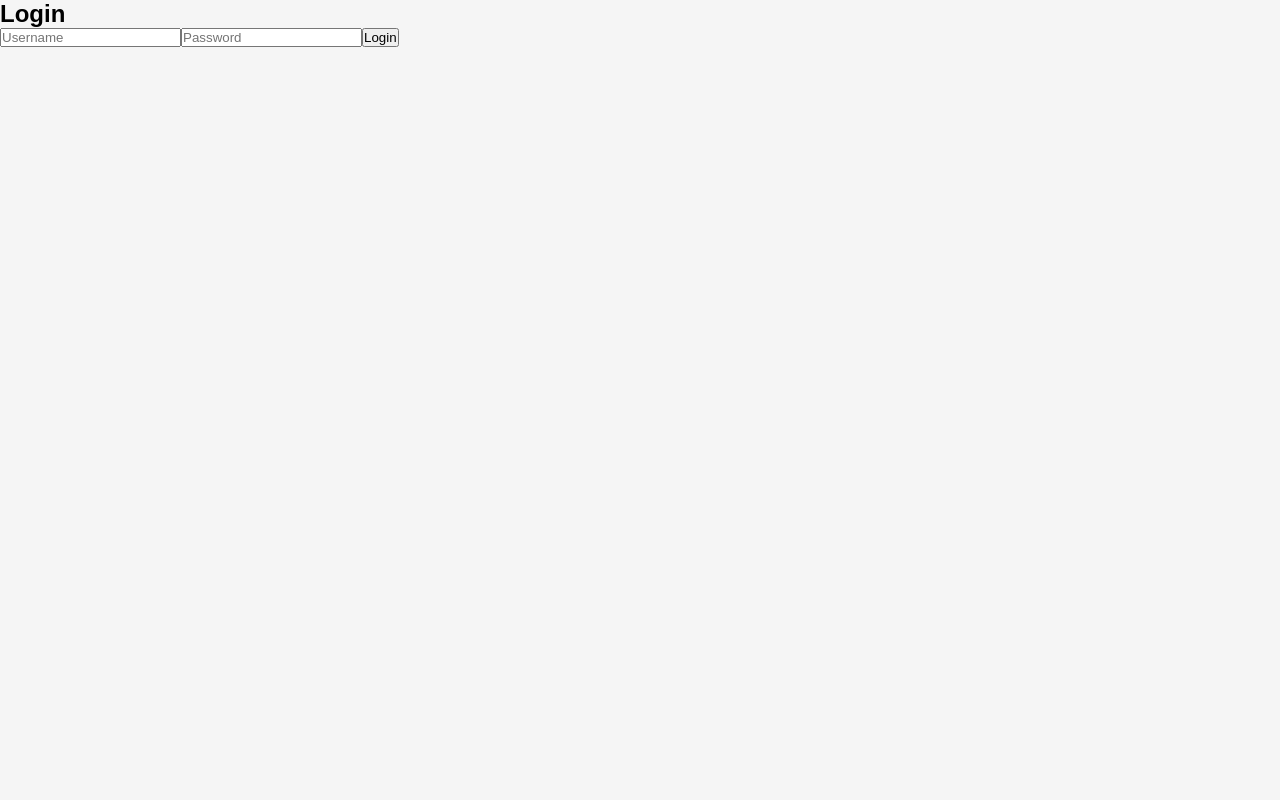
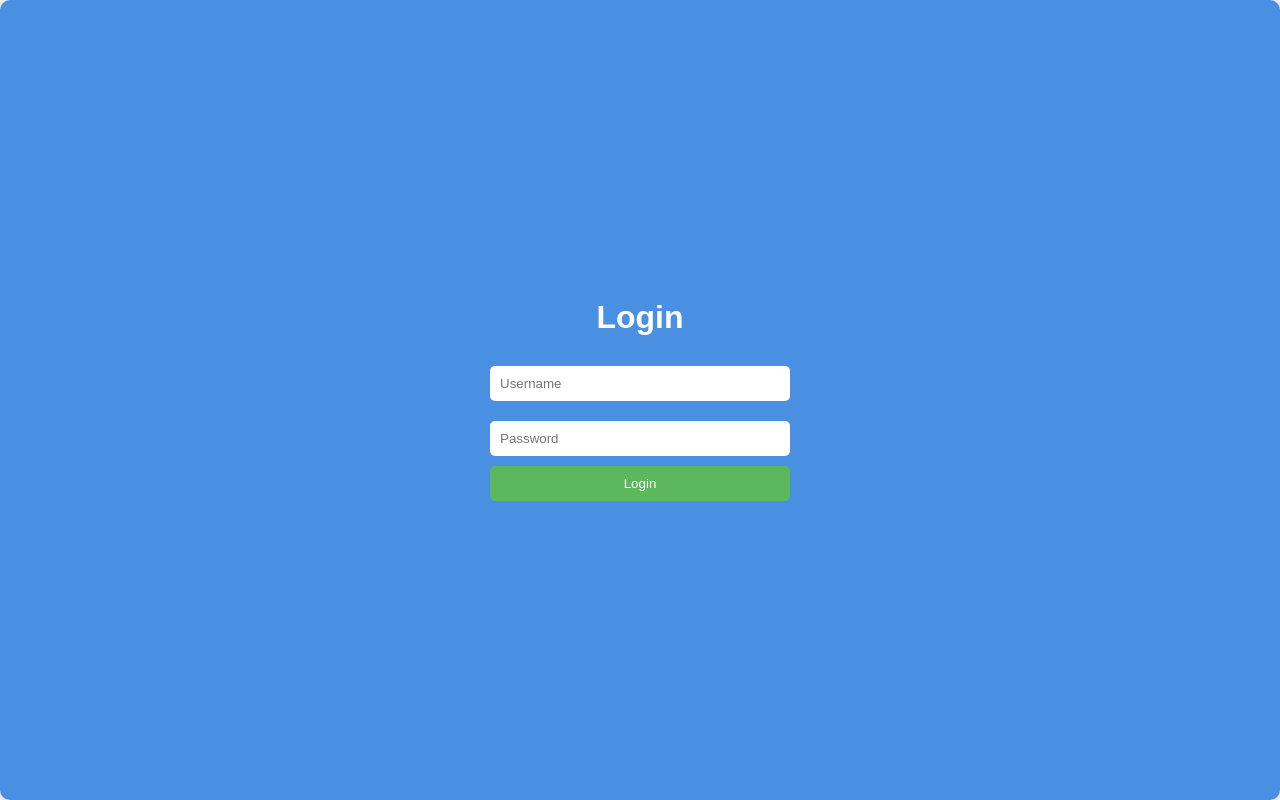
Before and after one commit to mmo990/AKPsi-case-study, a React (Create React App) app in the folder Frontend/: page / in a window 1280 px wide. Built offline with nearby package versions, Linux system fonts and the light colour scheme.

Commit message:
updated login screen

```diff
--- a/Frontend/src/App.css
+++ b/Frontend/src/App.css
@@ -148,3 +148,53 @@
   background-color: #f0f0f0;
   border-radius: 5px;
 }
+/* Centering login container */
+.login-container {
+  display: flex;
+  flex-direction: column;
+  justify-content: center;
+  align-items: center;
+  height: 100vh; /* Full viewport height */
+  background-color: #4a90e2; /* Example background color */
+  color: white; /* Text color */
+  padding: 20px;
+  border-radius: 10px; /* Rounded corners */
+  box-shadow: 0 4px 20px rgba(0, 0, 0, 0.1); /* Subtle shadow */
+}
+
+/* Title Styling */
+.login-title {
+  margin-bottom: 20px;
+  font-size: 2em; /* Larger font size */
+}
+
+/* Form styling */
+.login-form {
+  display: flex;
+  flex-direction: column;
+  width: 300px; /* Fixed width for form */
+}
+
+/* Input styles */
+.login-input {
+  padding: 10px;
+  margin: 10px 0; /* Space between inputs */
+  border: none;
+  border-radius: 5px;
+  outline: none;
+}
+
+/* Button styles */
+.login-button {
+  padding: 10px;
+  background-color: #5cb85c; /* Button background color */
+  color: white; /* Button text color */
+  border: none;
+  border-radius: 5px;
+  cursor: pointer;
+  transition: background-color 0.3s ease; /* Smooth transition */
+}
+
+.login-button:hover {
+  background-color: #4cae4c; /* Darker shade on hover */
+}
--- a/Frontend/src/Login.js
+++ b/Frontend/src/Login.js
@@ -17,7 +17,7 @@
 
   return (
     <div className="login-container">
-      <h2>Login</h2>
+      <h2 className="login-title">Login</h2>
       <form onSubmit={handleSubmit} className="login-form">
         <input
           type="text"
@@ -25,6 +25,7 @@
           value={username}
           onChange={(e) => setUsername(e.target.value)}
           required
+          className="login-input"
         />
         <input
           type="password"
@@ -32,6 +33,7 @@
           value={password}
           onChange={(e) => setPassword(e.target.value)}
           required
+          className="login-input"
         />
         <button type="submit" className="login-button">Login</button>
       </form>
```
